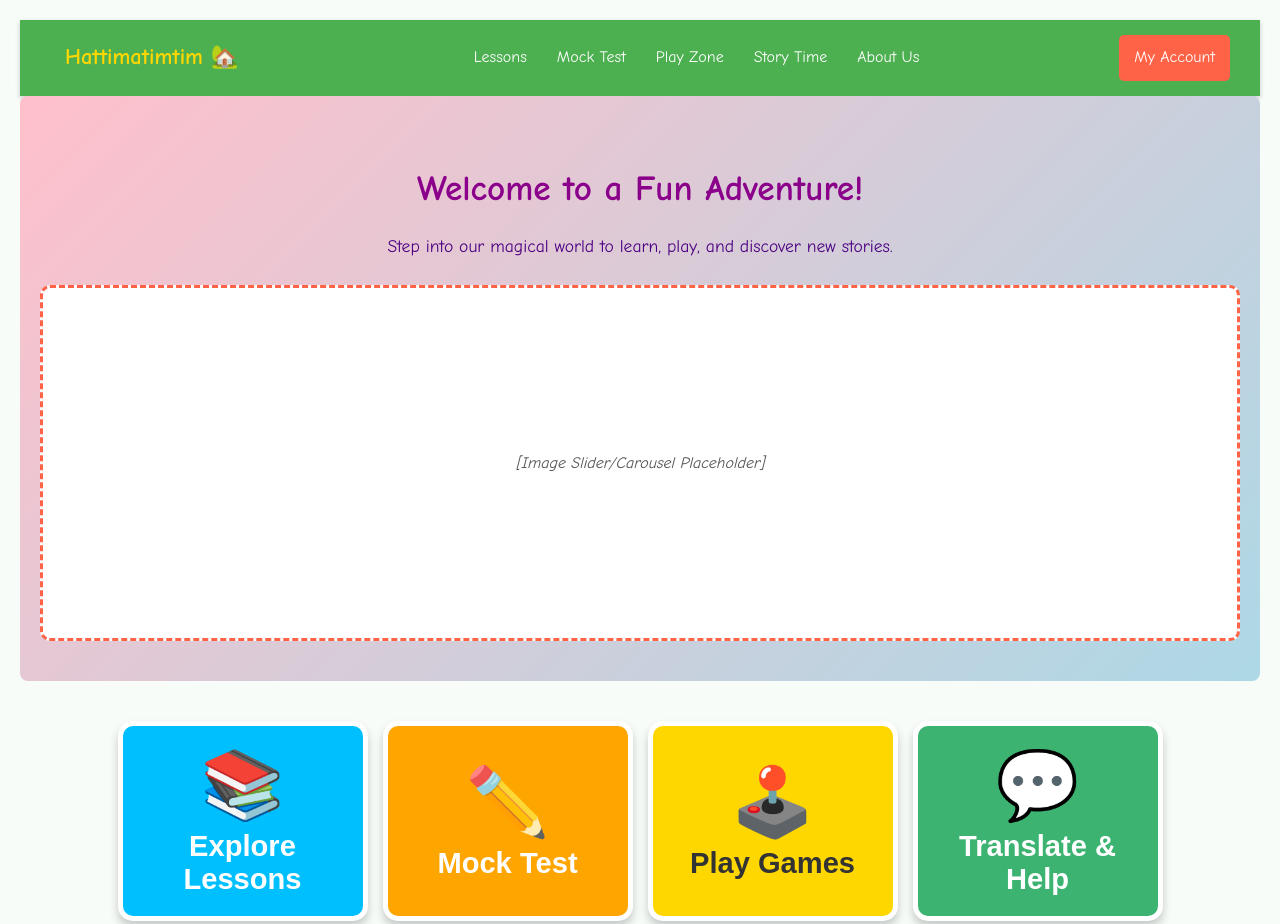
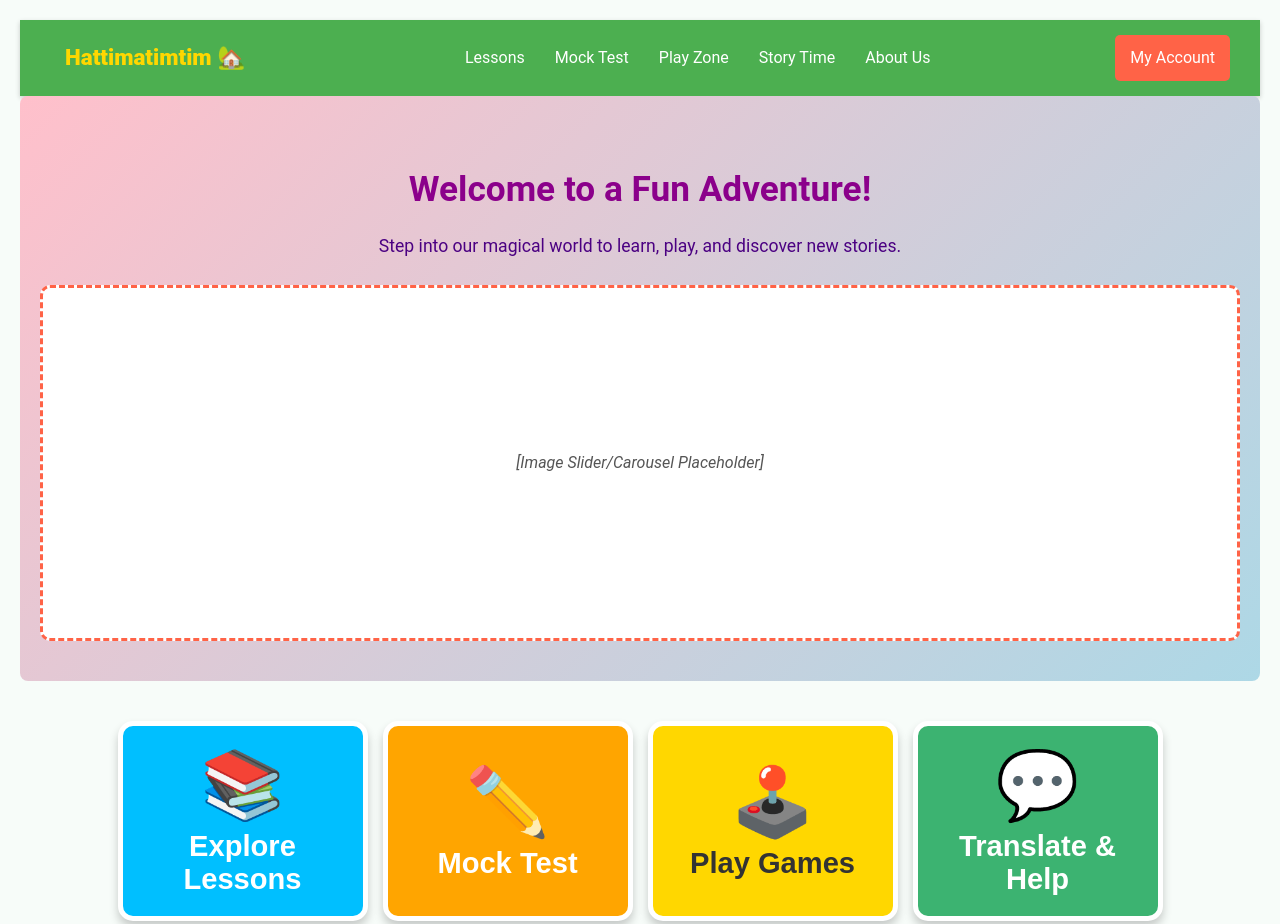
Before and after one commit to hattimatimtimnmf/website, a plain HTML site: page index.html in a window 1280 px wide. Shown: the top 924 px of the page. Drawn offline with Linux system fonts and the light colour scheme.

Commit message:
Updated js

```diff
--- a/style.css
+++ b/style.css
@@ -9,7 +9,7 @@
 
 body {
     /* Kid-friendly font, adjusted for better readability */
-    font-family: 'Comic Sans MS', cursive, 'Arial', sans-serif;
+    font-family: 'Roboto', 'Helvetica Neue', Arial, sans-serif;
     background-color: #f7fcf9;
     color: #333;
     line-height: 1.6;
```
